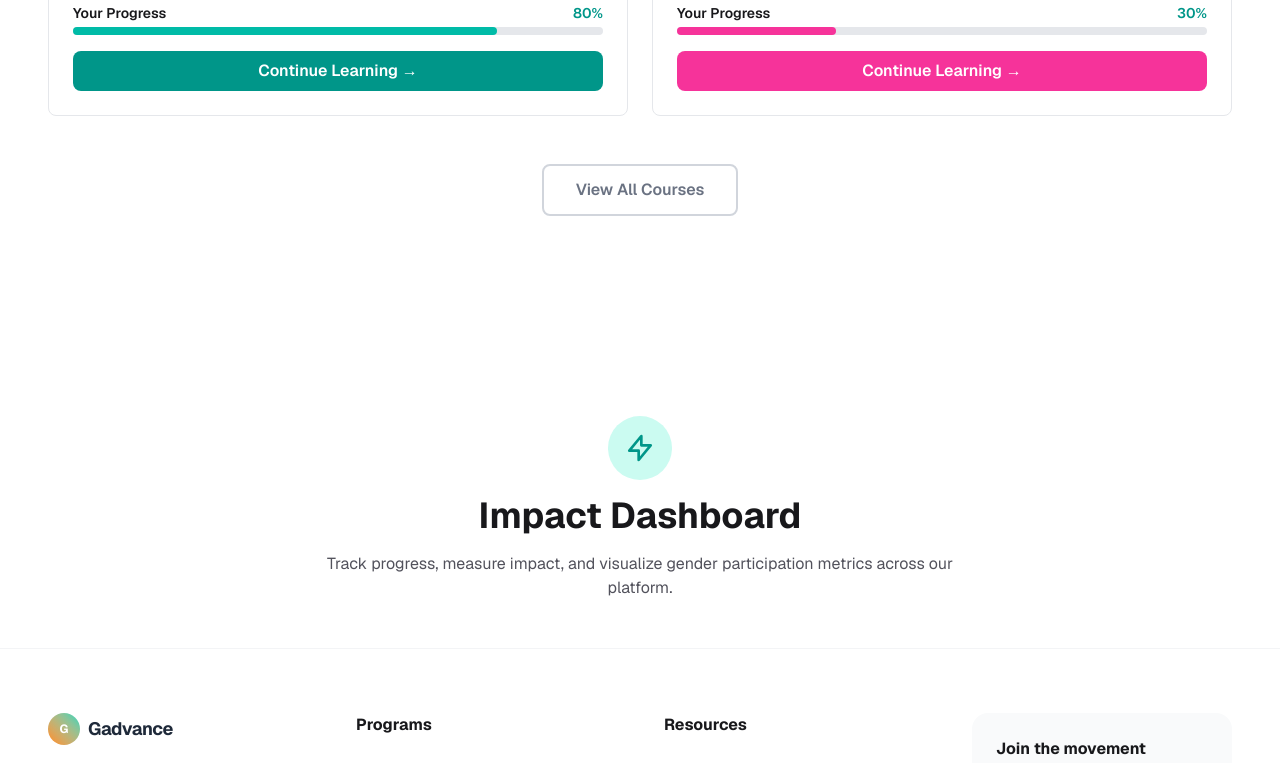
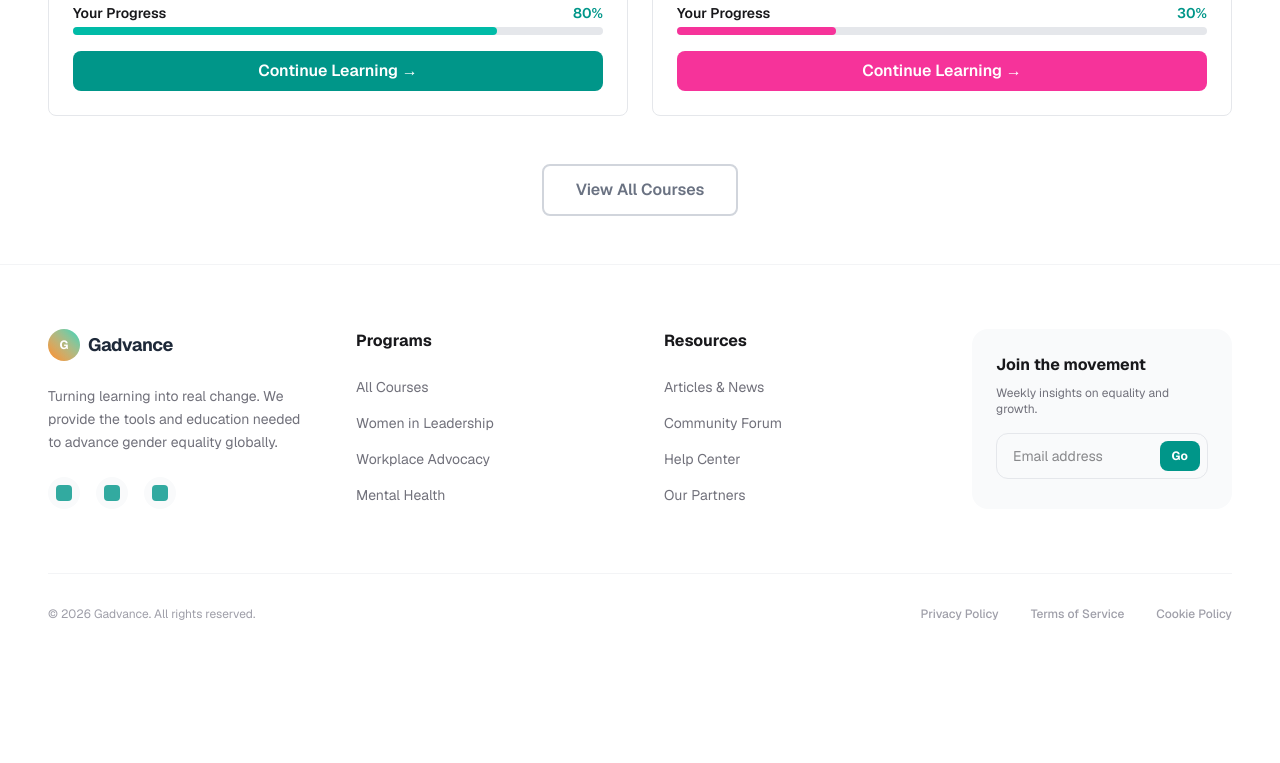
Before and after one commit to nathsuki73/gadvance, a Next.js app: page / in a window 1280 px wide. Shown: the part 1837-2600 px from the top of the page. After the commit the page ends 2491 px from the top, so only its background shows below. Built offline with nearby package versions, Linux system fonts and the light colour scheme.

Commit message:
Refactor Hero component to improve code formatting and remove unused Impact Dashboard section

```diff
--- a/app/components/Hero.tsx
+++ b/app/components/Hero.tsx
@@ -170,12 +170,14 @@ const Hero = () => {
                     strokeLinejoin="round"
                     strokeWidth={2}
                     d="M12 21a9 9 0 100-18 9 9 0 000 18zm0 0a8.956 8.956 0 01-6.364-2.636m12.728 0A8.956 8.956 0 0021 12a9 9 0 11-9 9 9.009 9.009 0 001.636-.636m0-15.464A8.956 8.956 0 0112 3a9 9 0 109 9 9.009 9.009 0 00-1.636-.636"
-                  />                  <path
+                  />{" "}
+                  <path
                     strokeLinecap="round"
                     strokeLinejoin="round"
                     strokeWidth={2}
                     d="M12 3v18M3 12h18"
-                  />                </svg>
+                  />{" "}
+                </svg>
               </div>
               <span className="rounded-full bg-teal-100 px-3 py-1 text-xs font-semibold text-teal-800">
                 Foundational
@@ -224,7 +226,9 @@ const Hero = () => {
             </div>
             <div className="mb-4">
               <div className="mb-1 flex justify-between text-sm">
-                <span className="font-semibold text-zinc-900">Your Progress</span>
+                <span className="font-semibold text-zinc-900">
+                  Your Progress
+                </span>
                 <span className="font-semibold text-teal-600">65%</span>
               </div>
               <div className="h-2 w-full rounded-full bg-gray-200">
@@ -309,7 +313,9 @@ const Hero = () => {
             </div>
             <div className="mb-4">
               <div className="mb-1 flex justify-between text-sm">
-                <span className="font-semibold text-zinc-900">Your Progress</span>
+                <span className="font-semibold text-zinc-900">
+                  Your Progress
+                </span>
                 <span className="font-semibold text-teal-600">45%</span>
               </div>
               <div className="h-2 w-full rounded-full bg-gray-200">
@@ -389,7 +395,9 @@ const Hero = () => {
             </div>
             <div className="mb-4">
               <div className="mb-1 flex justify-between text-sm">
-                <span className="font-semibold text-zinc-900">Your Progress</span>
+                <span className="font-semibold text-zinc-900">
+                  Your Progress
+                </span>
                 <span className="font-semibold text-teal-600">80%</span>
               </div>
               <div className="h-2 w-full rounded-full bg-gray-200">
@@ -463,7 +471,9 @@ const Hero = () => {
             </div>
             <div className="mb-4">
               <div className="mb-1 flex justify-between text-sm">
-                <span className="font-semibold text-zinc-900">Your Progress</span>
+                <span className="font-semibold text-zinc-900">
+                  Your Progress
+                </span>
                 <span className="font-semibold text-teal-600">30%</span>
               </div>
               <div className="h-2 w-full rounded-full bg-gray-200">
@@ -485,38 +495,6 @@ const Hero = () => {
             View All Courses
           </button>
         </div>
-
-        {/* Impact Dashboard Section */}
-        <div className="mt-50 flex flex-col items-center space-y-4 text-center">
-          {/* Icon */}
-          <div className="flex h-16 w-16 items-center justify-center rounded-full bg-teal-100">
-            <svg
-              className="h-8 w-8 text-teal-600"
-              fill="none"
-              stroke="currentColor"
-              viewBox="0 0 24 24"
-              xmlns="http://www.w3.org/2000/svg"
-            >
-              <path
-                strokeLinecap="round"
-                strokeLinejoin="round"
-                strokeWidth={2}
-                d="M13 10V3L4 14h7v7l9-11h-7z"
-              />
-            </svg>
-          </div>
-
-          {/* Title */}
-          <h2 className="text-4xl font-bold text-zinc-900">
-            Impact Dashboard
-          </h2>
-
-          {/* Description */}
-          <p className="max-w-2xl text-base text-zinc-600">
-            Track progress, measure impact, and visualize gender participation
-            metrics across our platform.
-          </p>
-        </div>
       </div>
     </section>
   );
```
